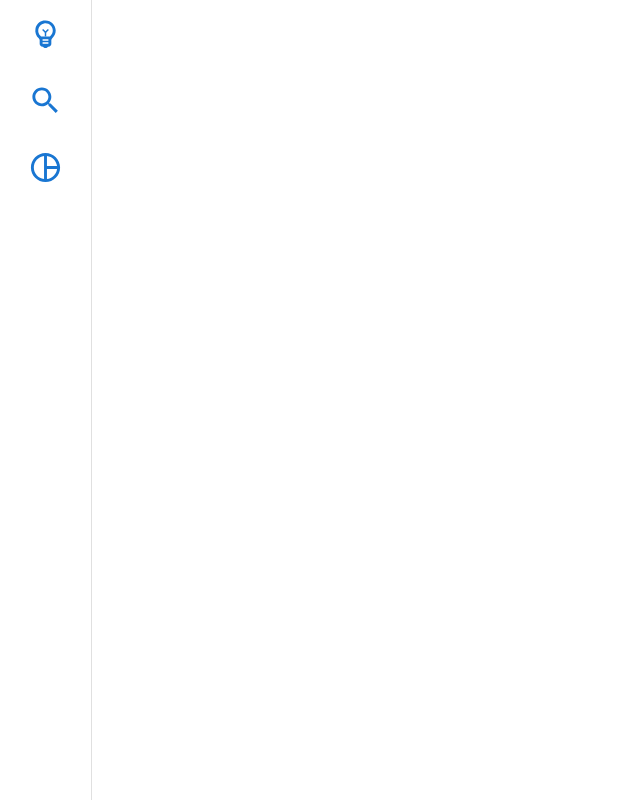
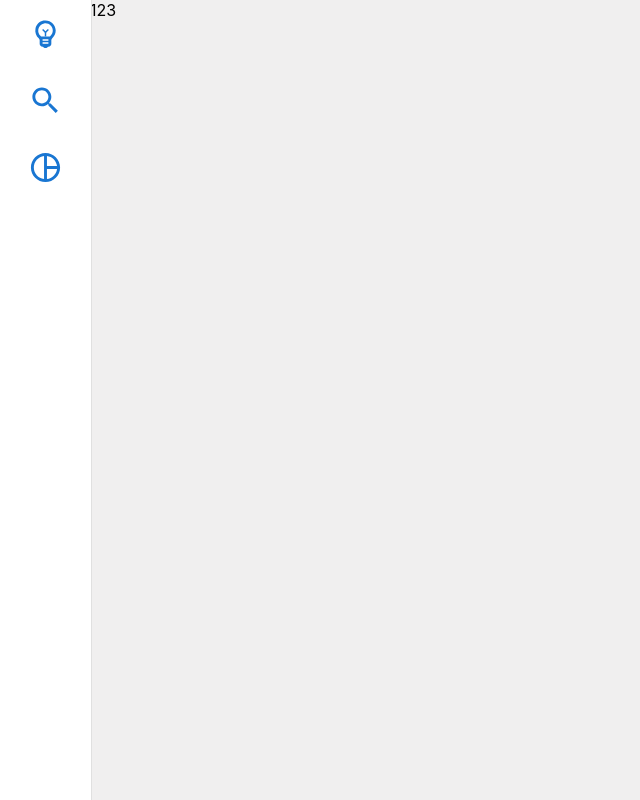
Before and after one commit to ibotchori/logmind, a React (Create React App) app: page / in a window 1280 px wide. Shown: the whole page, without its empty margins (0-640 px from the left). Built offline with nearby package versions, Linux system fonts and the light colour scheme.

Commit message:
Add Layout component

```diff
--- a/src/App.js
+++ b/src/App.js
@@ -1,11 +1,11 @@
-import SideBar from "./components/SideBar/SideBar";
-
+import Layout from "./components/Layout";
 
 function App() {
 
-  return (<>
-<SideBar/>
-</>
+  return (
+    <div>
+      <Layout>123</Layout>
+    </div>
   );
 }
 
--- /dev/null
+++ b/src/components/Layout.js
@@ -0,0 +1,29 @@
+import React from "react";
+import SideBar from "./SideBar/SideBar";
+import { makeStyles } from "@mui/styles";
+import { display } from "@mui/system";
+
+const useStyles = makeStyles({
+  root: {
+    display: "flex",
+  },
+
+  page: {
+    backgroundColor: "#F0EFEF",
+    width: "100%",
+    height: "100vh",
+    marginLeft: '90px'
+  },
+});
+
+const Layout = ({ children }) => {
+  const classes = useStyles();
+  return (
+    <div className={classes.root}>
+      <SideBar></SideBar>
+      <div className={classes.page}>{children}</div>
+    </div>
+  );
+};
+
+export default Layout;
```
